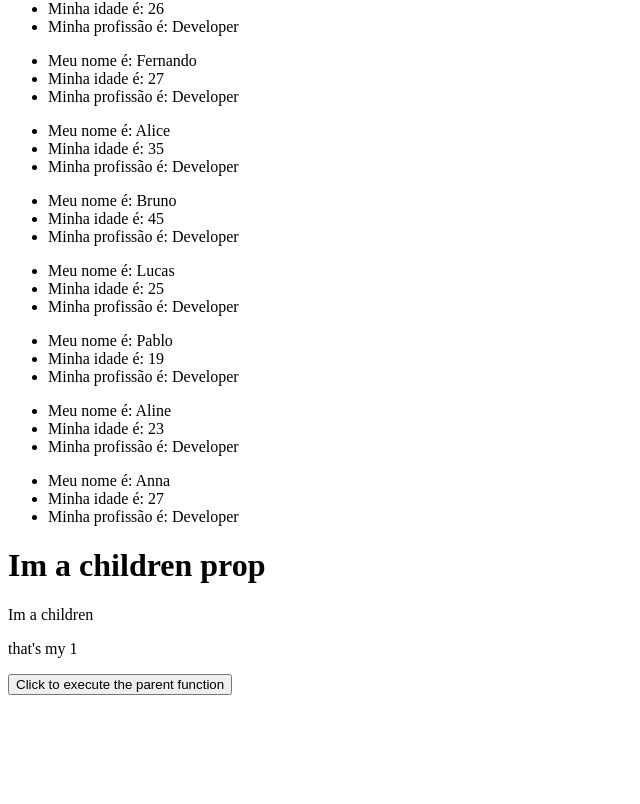
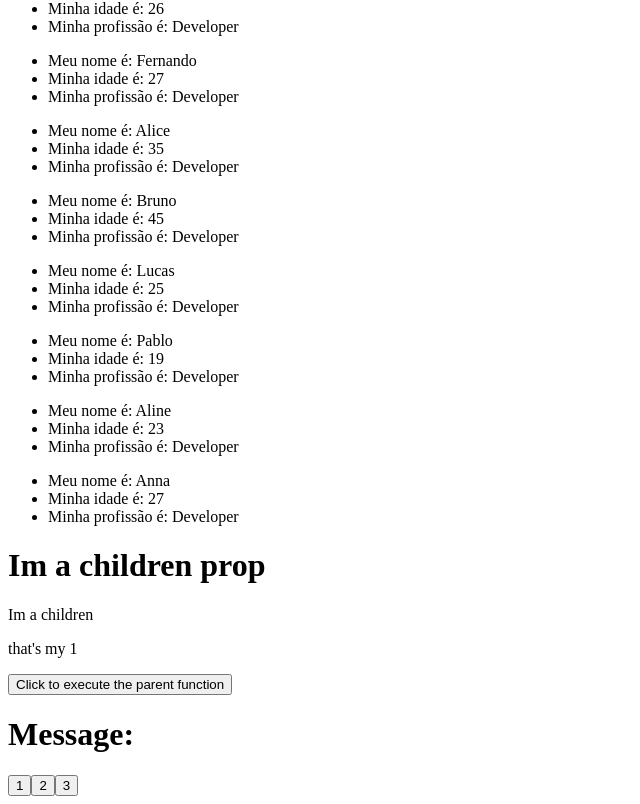
Before and after one commit to ijefin/react-ts, a React (Vite) app: page / in a window 1280 px wide. Shown: the part 1526-2330 px from the top of the page, without its empty margins (0-640 px from the left). Before the commit the page ends 2229 px from the top, so only its background shows below. Built offline with nearby package versions, Linux system fonts and the light colour scheme.

Commit message:
component loop + props

```diff
--- a/src/App.jsx
+++ b/src/App.jsx
@@ -5,6 +5,9 @@ import { ConditionalRender } from "./components/ConditionalRender";
 import { PropsDestructuring } from "./components/PropsDestructuring";
 import { Container } from "./components/Container";
 import { FunctionByChild } from "./components/FunctionByChild";
+import { Message } from "./components/Message";
+import { useState } from "react";
+import { HandleMessage } from "./components/HandleMessage";
 
 export const App = () => {
   const data = [
@@ -20,6 +23,12 @@ export const App = () => {
     { nome: "Aline", idade: 23, profissao: "Developer" },
     { nome: "Anna", idade: 27, profissao: "Developer" },
   ];
+
+  const [message, setMessage] = useState("");
+
+  const handleChange = (msg) => {
+    setMessage(msg);
+  };
 
   const showLog = () => {
     console.log("Im showing myself!");
@@ -45,6 +54,8 @@ export const App = () => {
         <p>Im a children</p>
       </Container>
       <FunctionByChild parentFunction={showLog} />
+      <Message msg={message} />
+      <HandleMessage handleMessage={handleChange} />
     </>
   );
 };
--- /dev/null
+++ b/src/components/HandleMessage.jsx
@@ -0,0 +1,35 @@
+import React from "react";
+
+export const HandleMessage = ({ handleMessage }) => {
+  const messages = [
+    "Olá, sou a primeira",
+    "Olá, sou a segunda!",
+    "Olá! Eu sou a terceira!",
+  ];
+
+  return (
+    <>
+      <button
+        onClick={() => {
+          handleMessage(messages[0]);
+        }}
+      >
+        1
+      </button>
+      <button
+        onClick={() => {
+          handleMessage(messages[1]);
+        }}
+      >
+        2
+      </button>
+      <button
+        onClick={() => {
+          handleMessage(messages[2]);
+        }}
+      >
+        3
+      </button>
+    </>
+  );
+};
--- /dev/null
+++ b/src/components/Message.jsx
@@ -0,0 +1,9 @@
+import React from "react";
+
+export const Message = ({ msg }) => {
+  return (
+    <>
+      <h1>Message: {msg}</h1>
+    </>
+  );
+};
```
